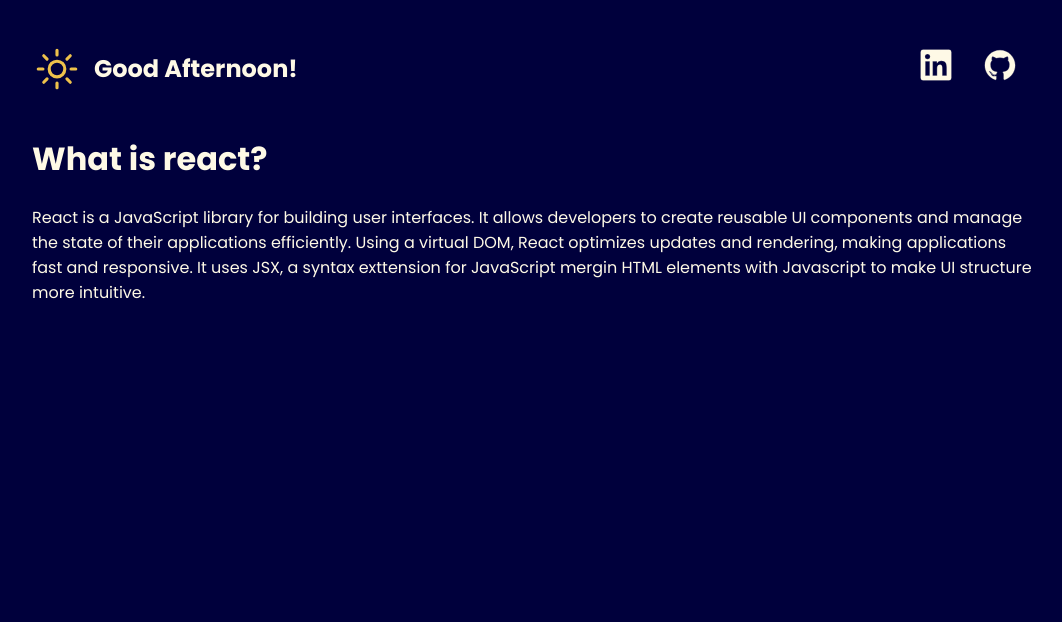
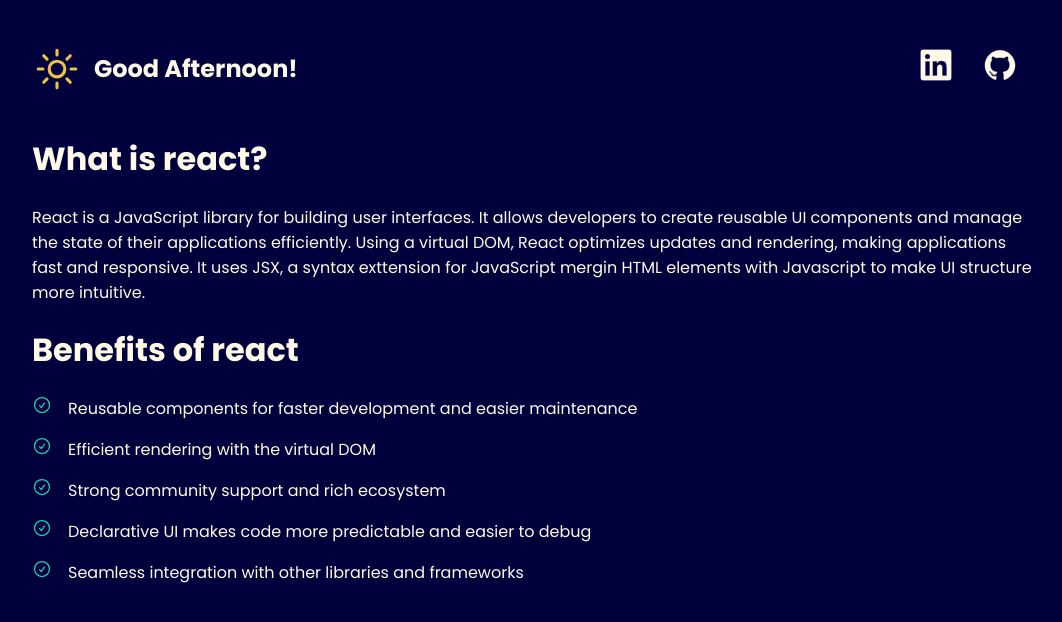
Before and after one commit to maxnchief/atlas-react-and-jsx, a React (Vite) app: page / in a window 1280 px wide. Shown: the top 622 px of the page, without its empty margins (108-1170 px from the left). Built offline with nearby package versions, Linux system fonts and the light colour scheme.

Commit message:
add benefits section with a list of 5 benifits

```diff
--- a/src/App.jsx
+++ b/src/App.jsx
@@ -11,6 +11,15 @@ function App() {
           React is a JavaScript library for building user interfaces. It allows developers to create reusable UI components and manage the state of their applications efficiently. Using a virtual DOM, React optimizes updates and rendering, making applications fast and responsive. It uses JSX, a syntax exttension for JavaScript mergin HTML elements with Javascript to make UI structure more intuitive.
        </p>
       </Section>
+      <Section title="Benefits of react">
+        <ul>
+          <li>Reusable components for faster development and easier maintenance</li>
+          <li>Efficient rendering with the virtual DOM</li>
+          <li>Strong community support and rich ecosystem</li>
+          <li>Declarative UI makes code more predictable and easier to debug</li>
+          <li>Seamless integration with other libraries and frameworks</li>
+        </ul>
+      </Section>
     </div>
   );
 }
```
